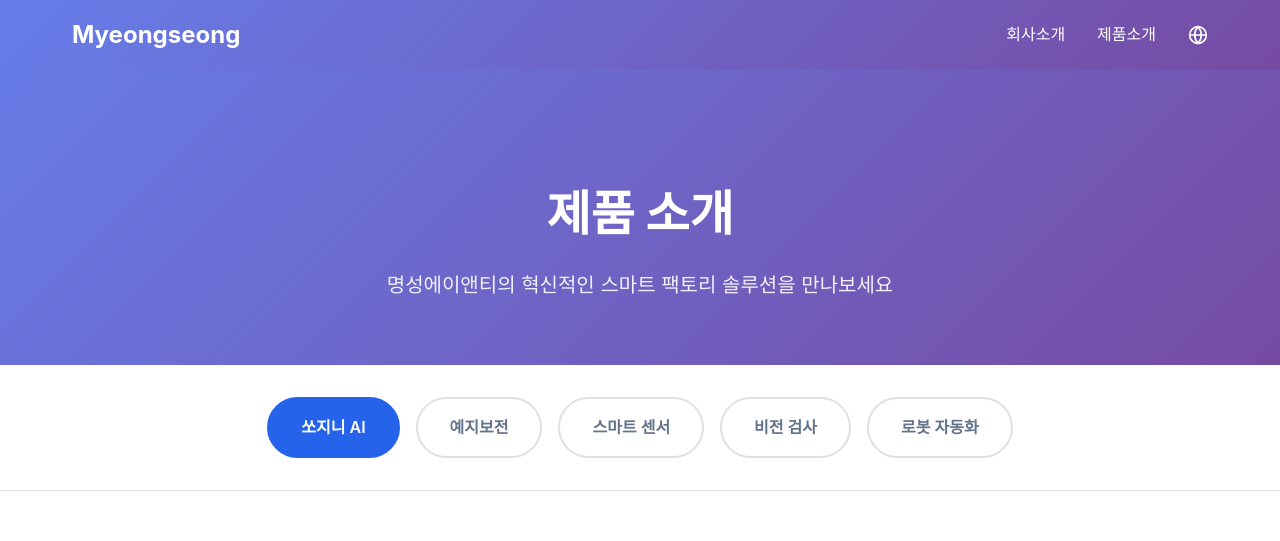
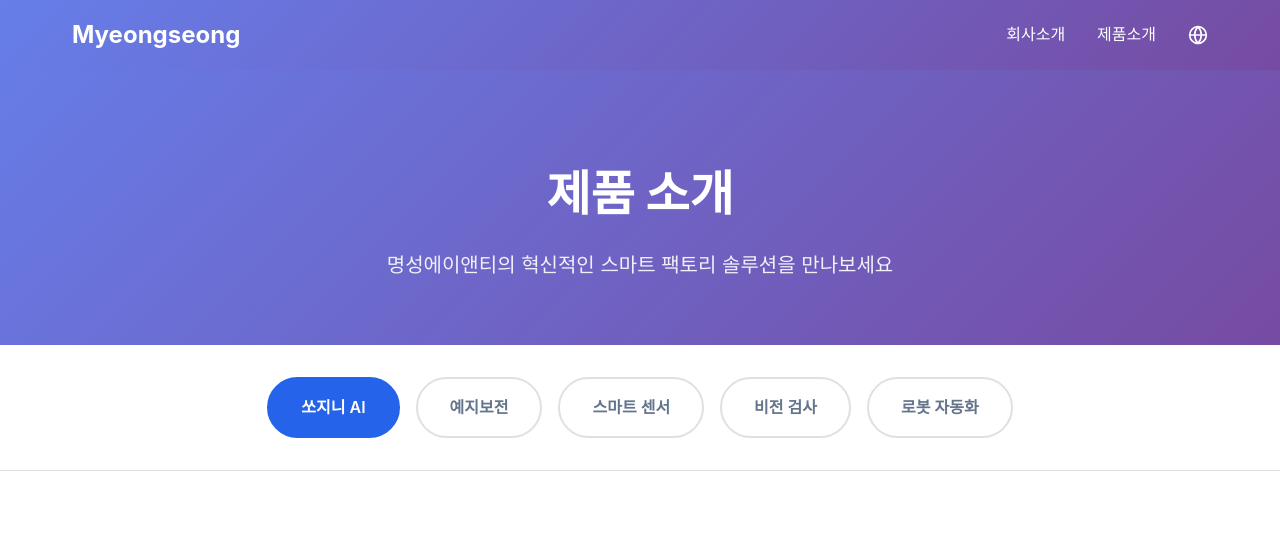
Before and after one commit to KangJeemin/myungsung2, a Next.js app in the folder my-app/: page /products in a window 1280 px wide. Shown: the top 541 px of the page. Built offline with nearby package versions, Linux system fonts and the light colour scheme; no server answers.

Commit message:
product페이지 - 탭 스크롤시 시각 on/off

```diff
--- a/my-app/app/components/Navbar.tsx
+++ b/my-app/app/components/Navbar.tsx
@@ -62,7 +62,7 @@ export default function Navbar() {
       if (scrolled) {
         return {
           background: 'rgba(255, 255, 255, 0.98)',
-          boxShadow: '0 2px 10px rgba(0, 0, 0, 0.1)',
+          boxShadow: 'none',
           backdropFilter: 'blur(10px)'
         };
       } else {
--- a/my-app/app/products/page.tsx
+++ b/my-app/app/products/page.tsx
@@ -1,12 +1,34 @@
 'use client';
 
-import { useState } from 'react';
+import { useState, useEffect, useRef } from 'react';
 import Navbar from '../components/Navbar';
 import Footer from '../components/Footer';
 import './products.css';
 
 export default function ProductsPage() {
   const [activeTab, setActiveTab] = useState('sogini-ai');
+  const [isTabsVisible, setIsTabsVisible] = useState(true);
+  const lastScrollY = useRef(0);
+
+  useEffect(() => {
+    const handleScroll = () => {
+      const currentScrollY = window.scrollY;
+
+      if (currentScrollY > lastScrollY.current) {
+        // Scroll Down
+        if (currentScrollY > 100) {
+          setIsTabsVisible(false);
+        }
+      } else {
+        // Scroll Up
+        setIsTabsVisible(true);
+      }
+      lastScrollY.current = currentScrollY;
+    };
+
+    window.addEventListener('scroll', handleScroll, { passive: true });
+    return () => window.removeEventListener('scroll', handleScroll);
+  }, []);
 
   const products = {
     'sogini-ai': {
@@ -199,7 +221,7 @@ export default function ProductsPage() {
         </section>
 
         {/* 탭 메뉴 */}
-        <section className="products-tabs-section">
+        <section className={`products-tabs-section ${isTabsVisible ? '' : 'products-tabs-hidden'}`}>
           <div className="container">
             <div className="products-tabs">
               <button
--- a/my-app/app/products/products.css
+++ b/my-app/app/products/products.css
@@ -7,7 +7,7 @@
 
 .products-main {
     flex: 1;
-    padding-top: 80px;
+    padding-top: 60px;
 }
 
 /* Products Hero */
@@ -15,8 +15,8 @@
     padding: 6rem 0 4rem;
     background: linear-gradient(135deg, #667eea 0%, #764ba2 100%);
     text-align: center;
-    margin-top: -80px;
-    padding-top: calc(6rem + 80px);
+    margin-top: -60px;
+    padding-top: calc(6rem + 60px);
 }
 
 .products-hero-title {
@@ -37,8 +37,13 @@
     padding: 2rem 0;
     border-bottom: 1px solid #e0e0e0;
     position: sticky;
-    top: 80px;
+    top: 60px;
     z-index: 100;
+    transition: top 0.3s ease-in-out;
+}
+
+.products-tabs-section.products-tabs-hidden {
+    top: -200px;
 }
 
 .products-tabs {
```
